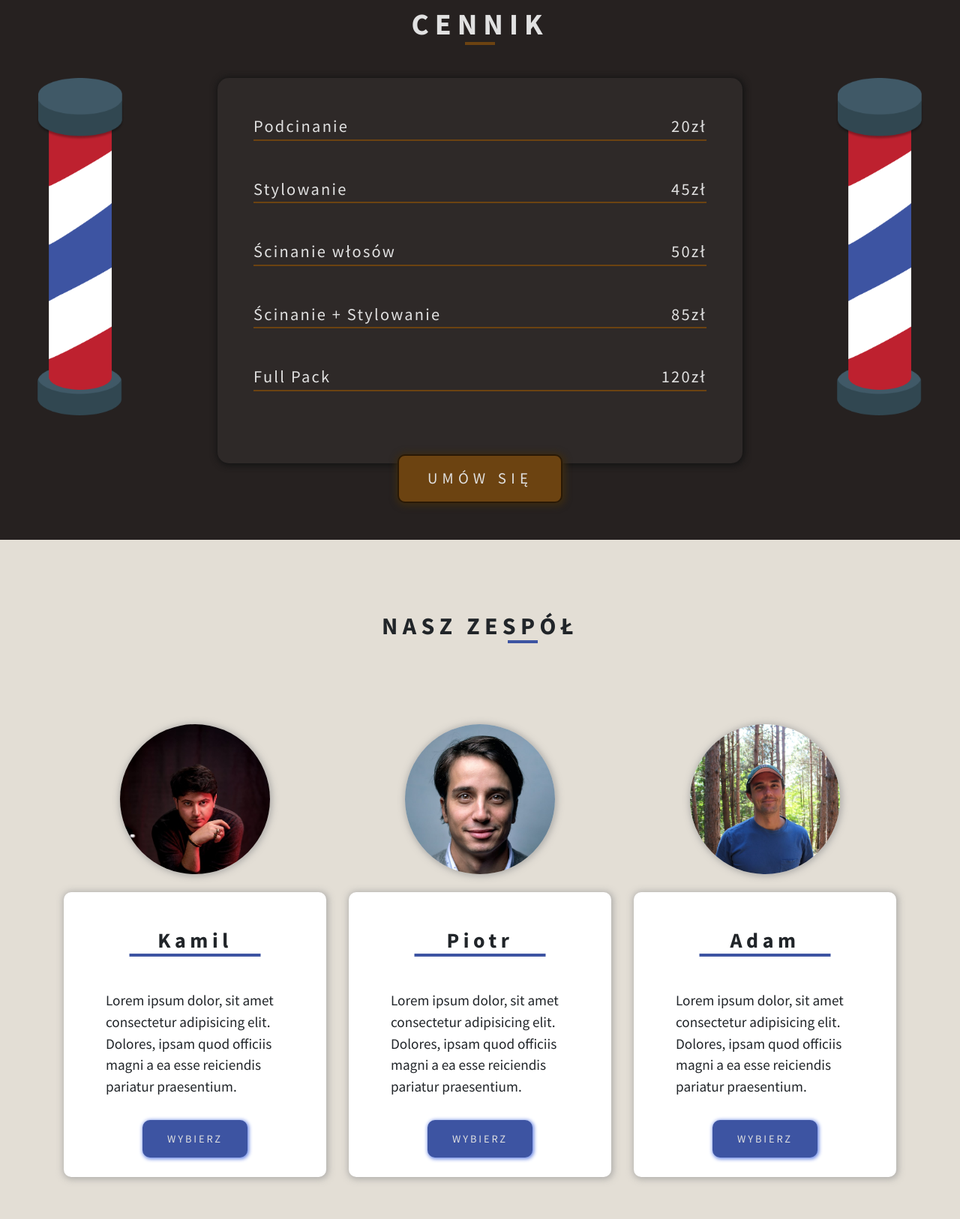
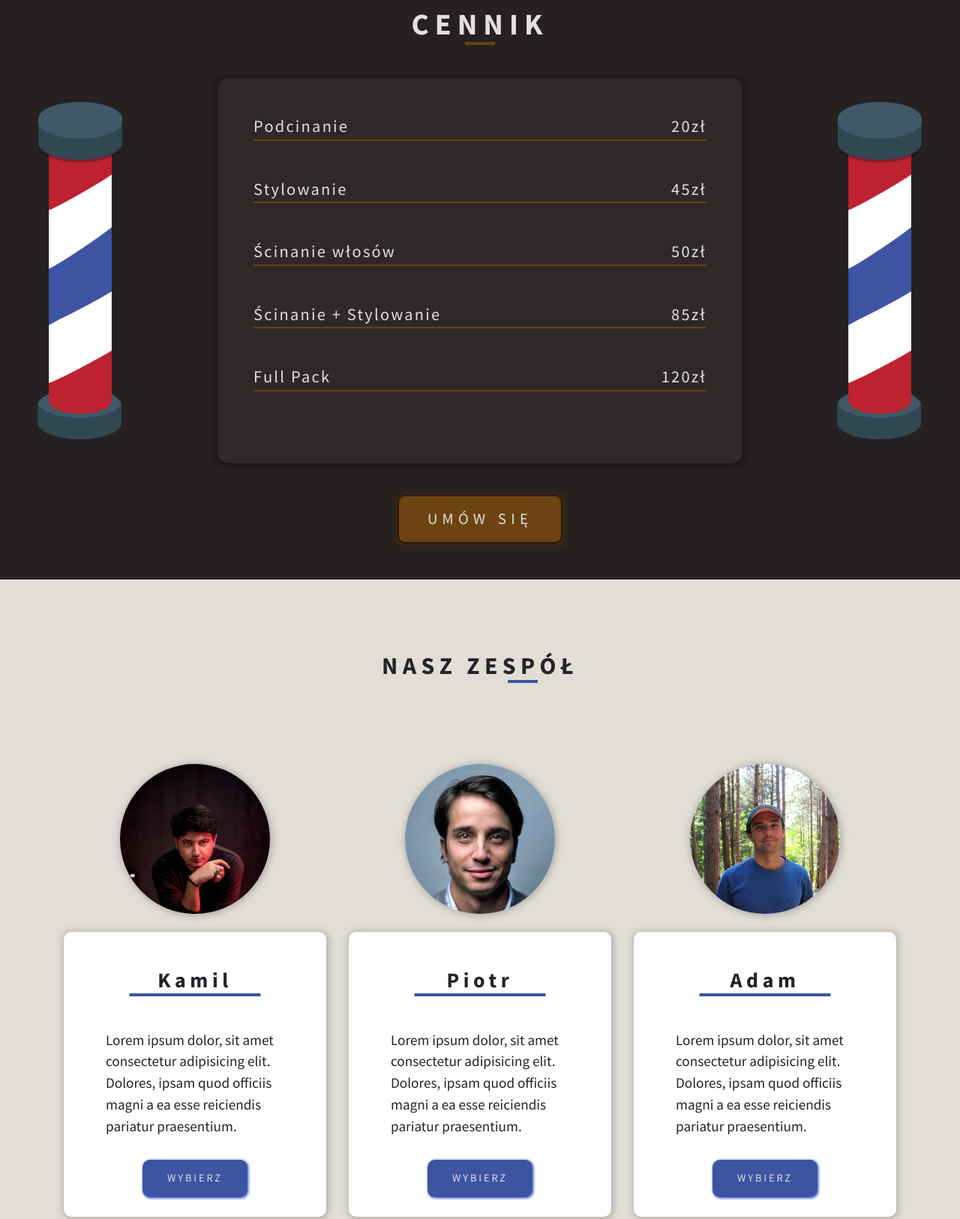
Before and after one commit to FilipW98/Barber-Shop-WebPage, a website: page index.html in a window 1280 px wide. Shown: the part 1440-3066 px from the top of the page at 75% size. Drawn offline with nearby package versions, Linux system fonts and the light colour scheme; some packages are replaced by stand-ins of ours; files whose address does not match are found by name; a web font is replaced by a local one.

Commit message:
corrected position of price-list btn and added flex to mixin btn

```diff
--- a/index.html
+++ b/index.html
@@ -45,7 +45,7 @@
     </div>
 
 
-    <a href="#price-list"><button class=" btn-offer d-lg-none"> OFERTA</button></a>
+    <a type="button" href="#price-list" class=" btn-offer d-lg-none">OFERTA</a>
 
     <a href="#about-us" class="arrow d-none d-lg-block position-absolute"><img class="arrow-img"
             src="./src/img/Farrow down.svg" alt="arrow"></a>
@@ -98,11 +98,11 @@
 </div>
 
 </section>
-<section id="price-list" class="price-list py-5 position-relative">
+<section id="price-list" class="price-list py-5 position-relativ">
     <h2 class="price-list__title text-center fw-bold mb-5">CENNIK <div class="underline"></div>
     </h2>
 
-    <div class="price-list-container">
+    <div class="price-list__container">
         <img src="./src/img/Barbericon2.png" alt="barber figure" class="price-list-img mx-5 me-xxl-0">
 
         <div class="container price-list__box m-xxl-0 p-5">
@@ -144,10 +144,7 @@
         </div>
         <img src="./src/img/Barbericon2.png" alt="barber figure" class="price-list-img mx-5 ms-xxl-0">
     </div>
-
-<a href="./contact.html"> <button class="btn">UMÓW SIĘ</button></a>
-
-
+    <a type="button" class="btn" href="./contact.html">UMÓW SIĘ</a>
 </section>
 <section id="team" class="team px-xl-1 py-5">
     <h2 class="team__heading text-center fw-bold">NASZ <span class="position-relative">ZESPÓŁ<div class="underline">
@@ -168,7 +165,7 @@
                     <p class="team__item-text my-5 ps-5 pe-1 pe-md-3">Lorem ipsum dolor, sit amet consectetur
                         adipisicing elit.
                         Dolores, ipsam quod officiis magni a ea esse reiciendis pariatur praesentium.</p>
-                        <a href="./contact.html"><button class="team-btn">WYBIERZ</button></a>
+                        <a type="button" class="team-btn" href="./contact.html">WYBIERZ</a>
 
                 </div>
             </div>
@@ -185,7 +182,7 @@
                     <p class="team__item-text my-5 ps-5 pe-md-3">Lorem ipsum dolor, sit amet consectetur adipisicing
                         elit.
                         Dolores, ipsam quod officiis magni a ea esse reiciendis pariatur praesentium.</p>
-                        <a href="./contact.html"><button class="team-btn">WYBIERZ</button></a>
+                        <a type="button" class="team-btn" href="./contact.html">WYBIERZ</a>
                 </div>
 
             </div>
@@ -202,17 +199,11 @@
                     <p class="team__item-text my-5 ps-5 pe-md-3">Lorem ipsum dolor, sit amet consectetur adipisicing
                         elit.
                         Dolores, ipsam quod officiis magni a ea esse reiciendis pariatur praesentium.</p>
-                        <a href="./contact.html"><button class="team-btn">WYBIERZ</button></a>
+                        <a type="button" class="team-btn" href="./contact.html">WYBIERZ</a>
                 </div>
-
             </div>
-
         </div>
-
     </div>
-
-
-
 </section>
 <footer id="footer" class="p-5">
     <div class="container-fluid">
--- a/src/sass/_header.scss
+++ b/src/sass/_header.scss
@@ -53,6 +53,7 @@
 
 .btn-offer:hover{
 	transform: scale(1.1) translate(-45%);
+	color: white;
 }
 
 .btn-offer::before {
--- a/src/sass/_mixins.scss
+++ b/src/sass/_mixins.scss
@@ -2,6 +2,9 @@
 
 @mixin styledBtn {
 position: absolute;
+display: flex;
+justify-content: center;
+align-items: center;
 width: 200px;
 height: 65px;
 top: 80%;
@@ -15,6 +18,7 @@ transition: background-color .3s;
 border-radius: 10px;
 z-index: 5;
 letter-spacing: 0.3em;
+text-decoration: none;
 }
 
 @mixin before-after {
--- a/src/sass/_price-list.scss
+++ b/src/sass/_price-list.scss
@@ -2,7 +2,6 @@
 @use 'mixins' as *;
 
 .price-list {
-	min-height: 98vh;
 	background-color: $dark;
 
 	&__title {
@@ -42,11 +41,10 @@
 			background-color: $brown;
 		}
 	}
-
 	.btn {
 		@include styledBtn;
-		font-family: 'Source Sans Pro';
-		top: 82%;
+		position: relative;
+		margin-top: 2em;
 		font-size: 1.3rem;
 		box-shadow: 1px 1px 8px 3px rgb(59, 43, 19);
 	}
@@ -57,11 +55,6 @@
 
 @media (min-width: 768px) {
 	.price-list {
-		min-height: 94vh;
-
-		.btn {
-			top: 82%;
-		}
 		&__title {
 			font-size: 2.2rem;
 		}
@@ -76,17 +69,19 @@
 
 @media (min-width: 992px) {
 	.price-list {
-		min-height: 95vh;
+		min-height: 87vh;
 		&__title {
 			font-size: 2.5rem;
 		}
 
-		.price-list-container {
+		.price-list__container {
 			display: flex;
+			position: relative;
 		}
 
 		.price-list-img {
 			display: block;
+			margin-top: 2em;
 			height: 450px;
 		}
 
@@ -99,7 +94,6 @@
 			font-size: 1.4rem;
 		}
 		.btn {
-			top: 85%;
 			width: 220px;
 			font-size: 1.3rem;
 		}
@@ -108,7 +102,7 @@
 
 @media (min-width: 1400px) {
 	.price-list {
-		.price-list-container {
+		.price-list__container {
 			justify-content: space-evenly;
 		}
 		.price-list-img {
--- a/src/sass/_team.scss
+++ b/src/sass/_team.scss
@@ -48,7 +48,7 @@
 					height: 50px;
 					letter-spacing: 0.2em;
 					font-size: 0.9rem;
-					box-shadow: 1px 1px 5px 1px $light-blue;
+					box-shadow: 1px 1px 3px 1px $light-blue;
 					border: none;
 					background-color: $blue;
 					transition: transform 0.3s;
```
Also changed, not shown: contact.html (+2 -2 lines), dist/css/main.min.css, 4 other files.
